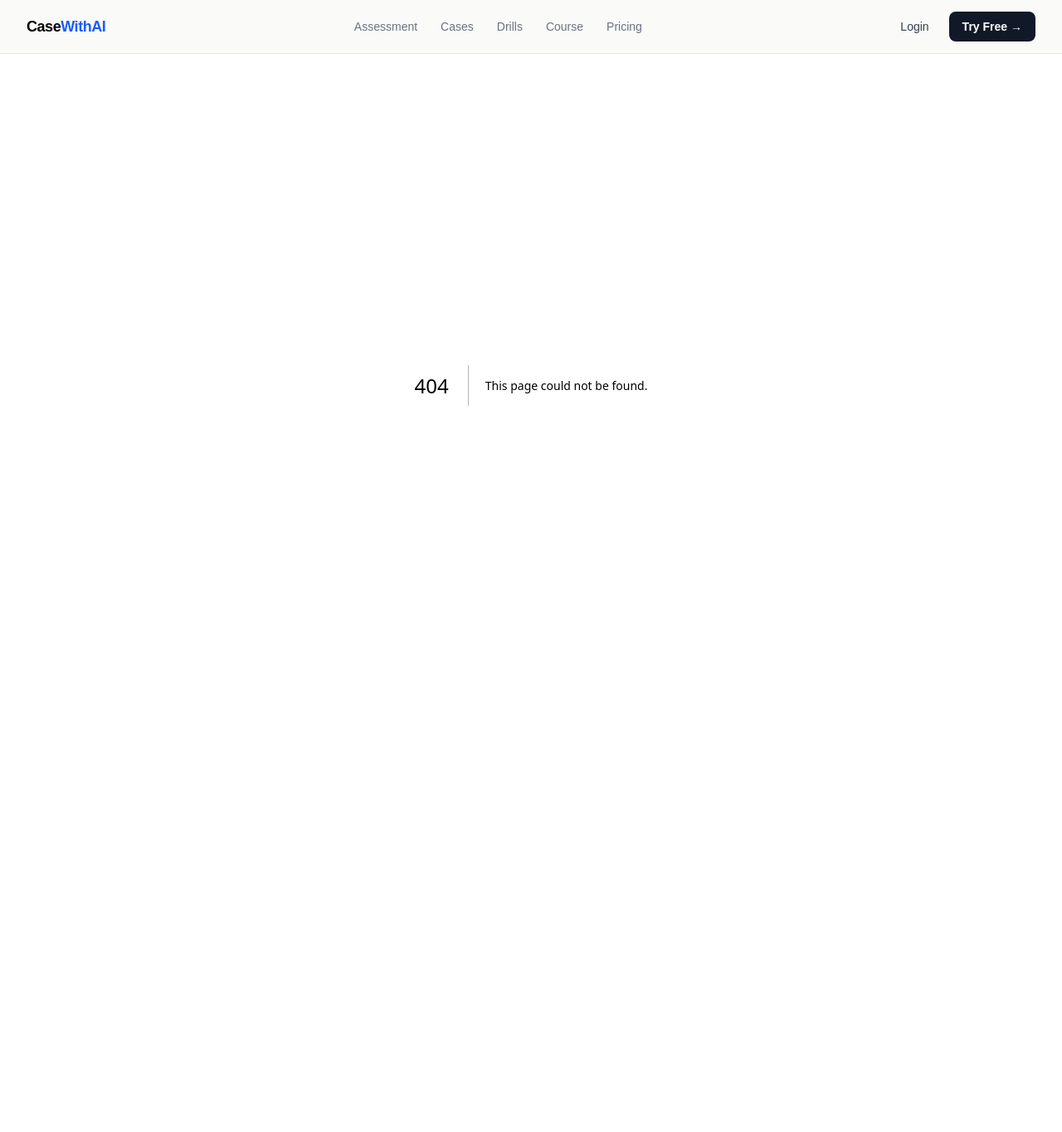
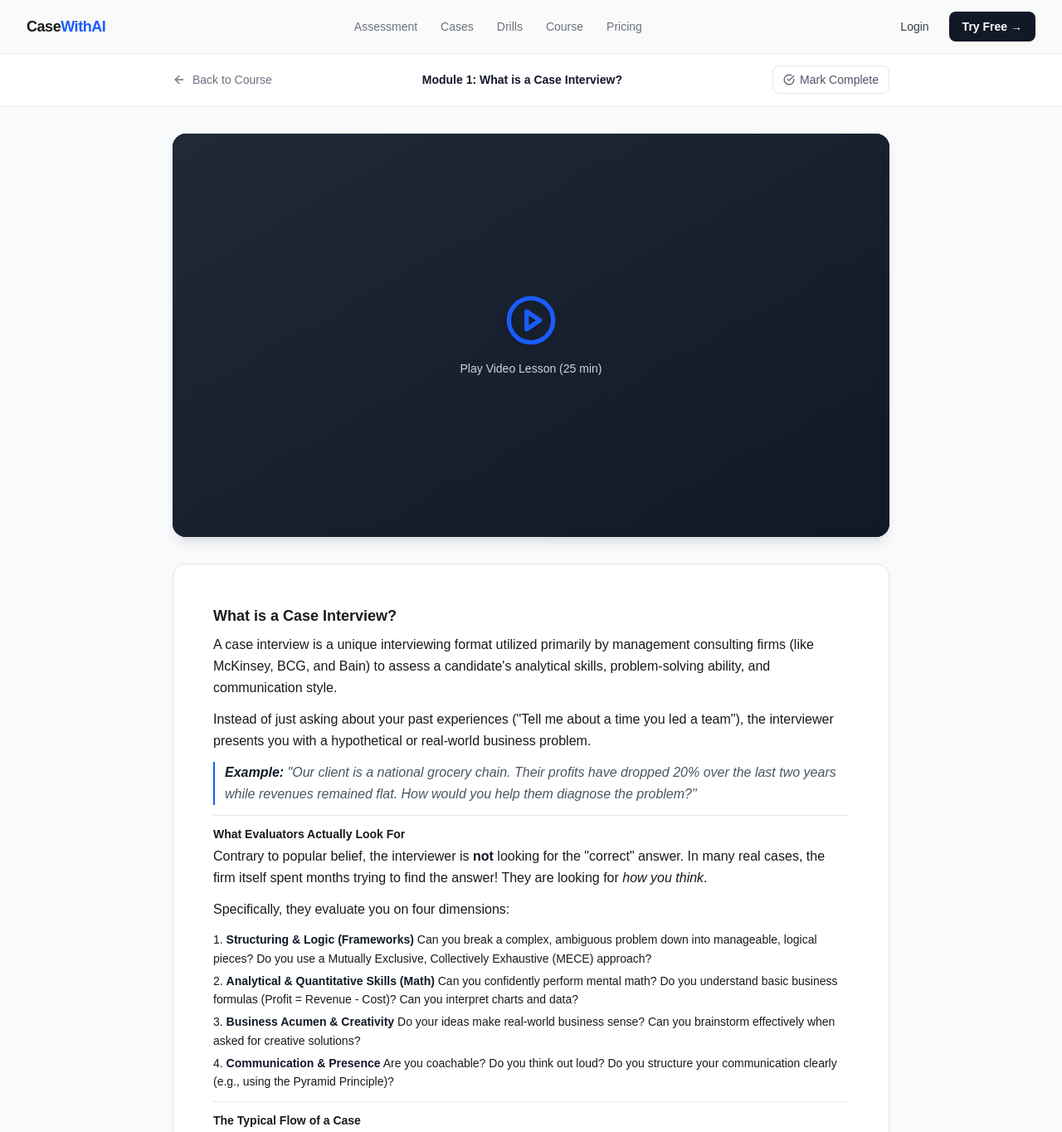
Before and after one commit to ajidprabowo/casewithai, a Next.js app: page /course/mod-01 in a window 1280 px wide. Before the commit this address had no page. Shown: the top 1364 px of the page at 83% size. Before the commit the page ends 864 px from the top, so only its background shows below. Built offline with nearby package versions, Linux system fonts and the light colour scheme.

Commit message:
update-11

```diff
--- /dev/null
+++ b/src/app/course/[id]/page.tsx
@@ -0,0 +1,167 @@
+'use client';
+
+import { use } from 'react';
+import Link from 'next/link';
+import { notFound } from 'next/navigation';
+import { CONSULTING_COURSE } from '@/data/course';
+import { ArrowLeft, PlayCircle, CheckCircle, ChevronRight, ChevronLeft, Lock } from 'lucide-react';
+import MarkdownRenderer from '@/components/MarkdownRenderer';
+
+// Hardcoded content for the free modules to make them feel complete and integrated.
+const MODULE_CONTENT: Record<string, string> = {
+  'mod-01': `
+# What is a Case Interview?
+
+A case interview is a unique interviewing format utilized primarily by management consulting firms (like McKinsey, BCG, and Bain) to assess a candidate's analytical skills, problem-solving ability, and communication style.
+
+Instead of just asking about your past experiences ("Tell me about a time you led a team"), the interviewer presents you with a hypothetical or real-world business problem.
+
+> **Example:** "Our client is a national grocery chain. Their profits have dropped 20% over the last two years while revenues remained flat. How would you help them diagnose the problem?"
+
+---
+
+### What Evaluators Actually Look For
+
+Contrary to popular belief, the interviewer is **not** looking for the "correct" answer. In many real cases, the firm itself spent months trying to find the answer! They are looking for *how you think*.
+
+Specifically, they evaluate you on four dimensions:
+
+1. **Structuring & Logic (Frameworks)**
+   Can you break a complex, ambiguous problem down into manageable, logical pieces? Do you use a Mutually Exclusive, Collectively Exhaustive (MECE) approach?
+2. **Analytical & Quantitative Skills (Math)**
+   Can you confidently perform mental math? Do you understand basic business formulas (Profit = Revenue - Cost)? Can you interpret charts and data?
+3. **Business Acumen & Creativity**
+   Do your ideas make real-world business sense? Can you brainstorm effectively when asked for creative solutions?
+4. **Communication & Presence**
+   Are you coachable? Do you think out loud? Do you structure your communication clearly (e.g., using the Pyramid Principle)?
+
+---
+
+### The Typical Flow of a Case
+
+Most cases follow a predictable 20-30 minute structure:
+
+1. **The Prompt (1-2 mins):** The interviewer reads the situation.
+2. **Clarification (1-2 mins):** You ask 1-3 clarifying questions to ensure you understand the goal.
+3. **Structuring (2-3 mins):** You ask for a moment, draw out a framework, and present it to the interviewer.
+4. **Analysis & Deep Dive (10-15 mins):** You explore the branches of your framework, ask for data, perform math, and brainstorm.
+5. **The Recommendation (1-2 mins):** You synthesize your findings and give a clear, confident, top-down recommendation.
+
+---
+
+### Common Myths Debunked
+
+- **Myth:** You need an MBA or business background.
+  **Fact:** Top firms hire doctors, engineers, and humanities majors. You just need to learn the basic business concepts (like revenue and costs).
+- **Myth:** You must memorize 50 different frameworks.
+  **Fact:** Memorized frameworks often fail. You only need to master 3-4 core concepts (like Profitability and MECE) and learn to adapt them to any problem.
+
+*In the next module, we will dive deep into the most important concept in all of case interviewing: The MECE Principle.*
+`,
+  'mod-02': `
+# The MECE Principle
+
+*Content for Module 2 will go here.*
+`,
+  'mod-03': `
+# Profitability Frameworks
+
+*Content for Module 3 will go here.*
+`
+};
+
+export default function ModulePage({ params }: { params: Promise<{ id: string }> }) {
+  const resolvedParams = use(params);
+  const moduleId = resolvedParams.id;
+
+  const moduleIndex = CONSULTING_COURSE.modules.findIndex(m => m.id === moduleId);
+  const courseModule = CONSULTING_COURSE.modules[moduleIndex];
+
+  if (!courseModule) {
+    notFound();
+  }
+
+  const prevModule = moduleIndex > 0 ? CONSULTING_COURSE.modules[moduleIndex - 1] : null;
+  const nextModule = moduleIndex < CONSULTING_COURSE.modules.length - 1 ? CONSULTING_COURSE.modules[moduleIndex + 1] : null;
+
+  const content = MODULE_CONTENT[moduleId] || `
+# ${courseModule.title}
+
+*This is a premium module. Please upgrade your account to view the full content, videos, and exercises.*
+  `;
+
+  return (
+    <div className="min-h-screen bg-gray-50">
+      {/* Top Navigation Bar */}
+      <div className="bg-white border-b border-gray-200 sticky top-0 z-10">
+        <div className="max-w-4xl mx-auto px-4 h-16 flex items-center justify-between">
+          <Link href="/course" className="flex items-center gap-2 text-sm text-gray-500 hover:text-gray-900 transition-colors font-medium">
+            <ArrowLeft size={16} /> Back to Course
+          </Link>
+          <div className="text-sm font-semibold text-gray-900 hidden sm:block">
+            Module {courseModule.order}: {courseModule.title}
+          </div>
+          <button className="flex items-center gap-1.5 text-sm font-medium text-gray-600 border border-gray-200 px-3 py-1.5 rounded-lg hover:bg-gray-50 transition-colors">
+            <CheckCircle size={14} /> Mark Complete
+          </button>
+        </div>
+      </div>
+
+      <div className="max-w-4xl mx-auto px-4 py-8">
+        {/* Video Placeholder */}
+        <div className="w-full bg-gray-900 rounded-2xl aspect-video flex flex-col items-center justify-center text-white mb-8 relative overflow-hidden shadow-lg">
+          {courseModule.isPremium ? (
+            <div className="text-center p-6">
+              <Lock size={48} className="mx-auto mb-4 text-gray-500" />
+              <h3 className="text-xl font-bold mb-2">Premium Module</h3>
+              <p className="text-gray-400 text-sm max-w-sm mx-auto mb-6">Upgrade to the Unlimited plan to unlock this video lesson and all premium content.</p>
+              <Link href="/pricing" className="bg-accent text-white px-6 py-2.5 rounded-xl font-semibold hover:bg-accent-dark transition-colors inline-block text-sm">
+                Unlock Access
+              </Link>
+            </div>
+          ) : (
+            <>
+              <div className="absolute inset-0 bg-gradient-to-br from-gray-800 to-gray-900" />
+              <PlayCircle size={64} className="text-accent hover:text-accent-light hover:scale-110 transition-all cursor-pointer relative z-10 drop-shadow-lg" />
+              <div className="relative z-10 mt-4 text-sm font-medium text-gray-300">Play Video Lesson ({courseModule.duration})</div>
+            </>
+          )}
+        </div>
+
+        {/* Content Area */}
+        <div className="bg-white border border-gray-200 rounded-2xl p-8 md:p-12 shadow-sm mb-8">
+          <div className="prose prose-gray max-w-none prose-headings:font-display prose-headings:text-gray-900 prose-a:text-accent hover:prose-a:text-accent-dark">
+            <MarkdownRenderer content={content} />
+          </div>
+        </div>
+
+        {/* Bottom Navigation */}
+        <div className="flex items-center justify-between border-t border-gray-200 pt-8 pb-12">
+          {prevModule ? (
+            <Link href={`/course/${prevModule.id}`} className="flex items-center gap-2 text-sm font-semibold text-gray-600 hover:text-gray-900 transition-colors group">
+              <div className="w-8 h-8 rounded-full bg-white border border-gray-200 flex items-center justify-center group-hover:border-gray-300 transition-colors">
+                <ChevronLeft size={16} />
+              </div>
+              <div className="hidden sm:block">
+                <div className="text-xs text-gray-400 font-medium">Previous</div>
+                <div>{prevModule.title}</div>
+              </div>
+            </Link>
+          ) : <div />}
+
+          {nextModule ? (
+            <Link href={`/course/${nextModule.id}`} className="flex items-center gap-2 text-sm font-semibold text-gray-900 hover:text-accent transition-colors group text-right">
+              <div className="hidden sm:block">
+                <div className="text-xs text-gray-400 font-medium">Next Module</div>
+                <div>{nextModule.title}</div>
+              </div>
+              <div className="w-8 h-8 rounded-full bg-accent text-white flex items-center justify-center group-hover:bg-accent-dark transition-colors shadow-sm shadow-accent/20">
+                <ChevronRight size={16} />
+              </div>
+            </Link>
+          ) : <div />}
+        </div>
+      </div>
+    </div>
+  );
+}
--- a/src/app/course/page.tsx
+++ b/src/app/course/page.tsx
@@ -2,6 +2,7 @@
 
 import { useState } from 'react';
 import { Clock, Lock, PlayCircle, CheckCircle, ChevronDown, ChevronUp } from 'lucide-react';
+import Link from 'next/link';
 import { CONSULTING_COURSE } from '@/data/course';
 import { cn } from '@/lib/utils';
 
@@ -199,9 +200,9 @@ function ModuleAccordion({
             </a>
           ) : (
             <div className="flex items-center gap-3">
-              <button className="flex items-center gap-1.5 text-sm font-semibold text-white bg-accent px-4 py-2 rounded-lg hover:bg-accent-dark transition-colors">
+              <Link href={`/course/${mod.id}`} className="flex items-center gap-1.5 text-sm font-semibold text-white bg-accent px-4 py-2 rounded-lg hover:bg-accent-dark transition-colors">
                 <PlayCircle size={14} /> Start Module
-              </button>
+              </Link>
               <button
                 onClick={onMarkComplete}
                 className={cn(
```
